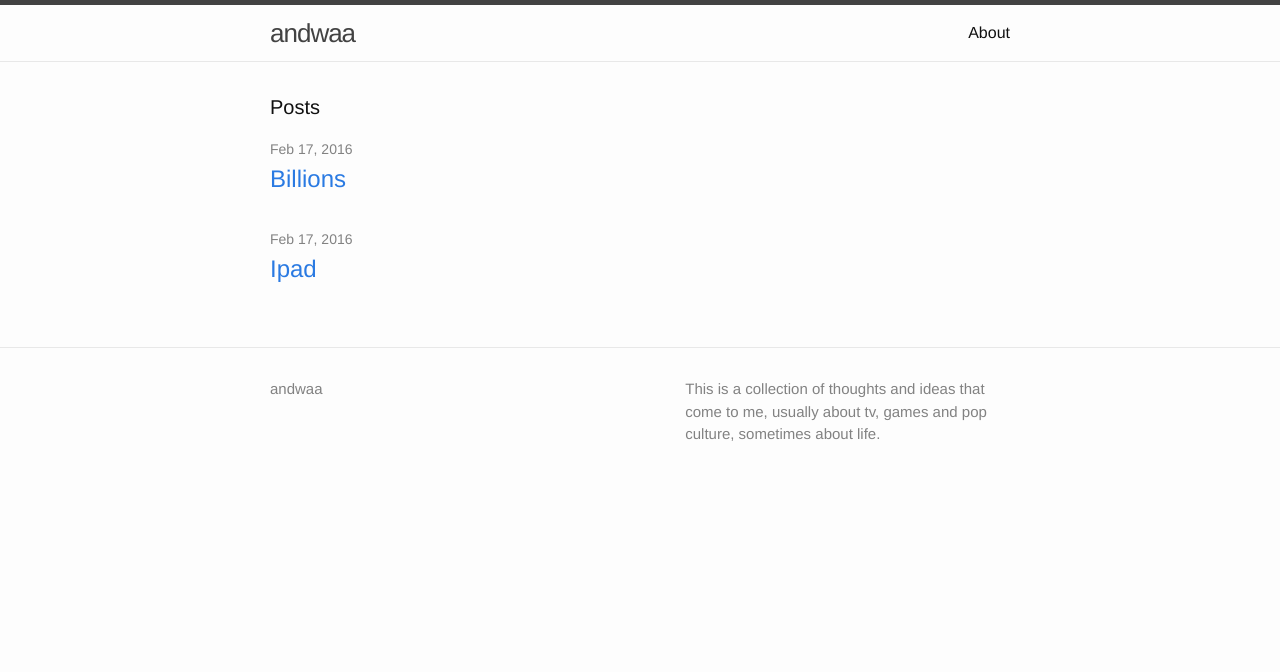
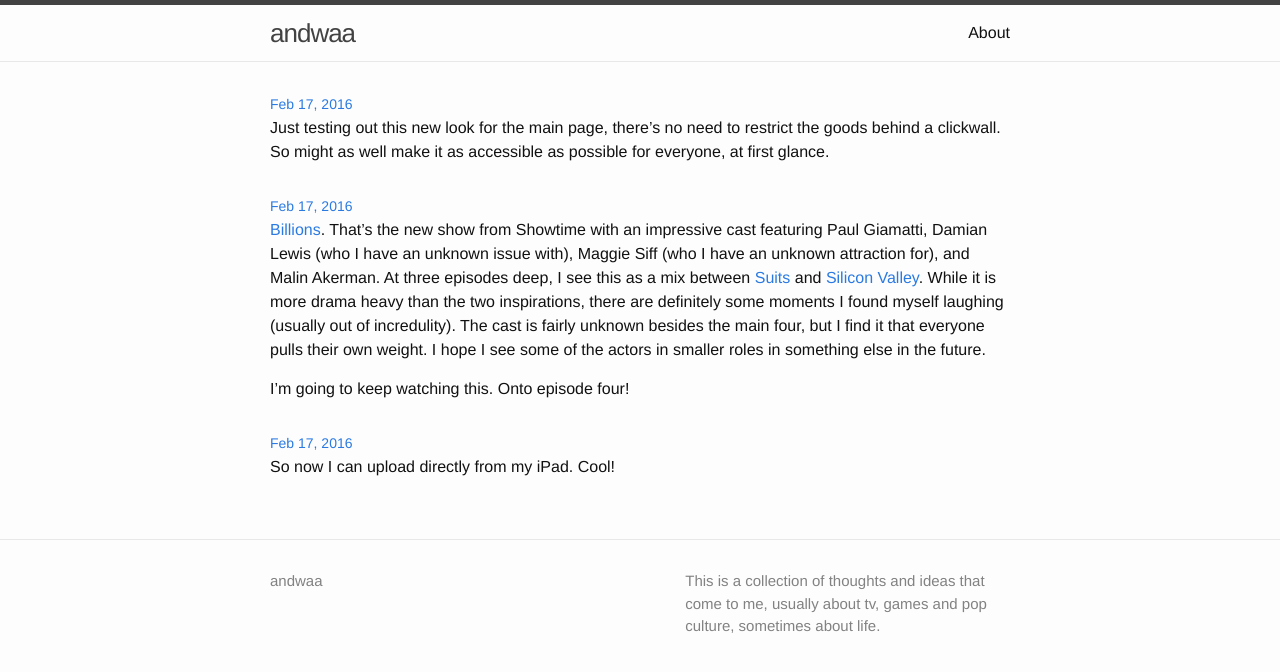
Before and after one commit to andwaa/web, a Jekyll site: the page built from index.html, in a window 1280 px wide. Shown: the top 672 px of the page. Built offline with Jekyll 4.4.1, drawn with Linux system fonts in a browser that asks for light colours.

Commit message:
Getting there

```diff
--- a/_config.yml
+++ b/_config.yml
@@ -16,3 +16,4 @@ url: "http://andwaa.github.io/web" # the base hostname & protocol for your site
 
 # Build settings
 markdown: kramdown
+permalink: /linked/:year/:month/:day/:title
--- a/_layouts/default.html
+++ b/_layouts/default.html
@@ -1,7 +1,7 @@
 <!DOCTYPE html>
 <html>
 
-  {% include head.html %}
+{% include head.html %}
 
   <body>
 
--- a/_layouts/page.html
+++ b/_layouts/page.html
@@ -4,7 +4,7 @@ layout: default
 <article class="post">
 
   <header class="post-header">
-    <h1 class="post-title">{{ page.title }}</h1>
+    <h2>{{ page.title }}</h2>
   </header>
 
   <div class="post-content">
--- a/_layouts/post.html
+++ b/_layouts/post.html
@@ -4,7 +4,7 @@ layout: default
 <article class="post" itemscope itemtype="http://schema.org/BlogPosting">
 
   <header class="post-header">
-    <h1 class="post-title" itemprop="name headline">{{ page.title }}</h1>
+
     <p class="post-meta"><time datetime="{{ page.date | date_to_xmlschema }}" itemprop="datePublished">{{ page.date | date: "%b %-d, %Y" }}</time>{% if page.author %} • <span itemprop="author" itemscope itemtype="http://schema.org/Person"><span itemprop="name">{{ page.author }}</span></span>{% endif %}</p>
   </header>
 
--- /dev/null
+++ b/_posts/2016-02-17-Trillions.markdown
@@ -0,0 +1,6 @@
+---
+layout: post
+title:  "Trillions"
+date:   2016-02-17 13:57:00 +1100
+---
+Just testing out this new look for the main page, there's no need to restrict the goods behind a clickwall. So might as well make it as accessible as possible for everyone, at first glance.
--- a/index.html
+++ b/index.html
@@ -4,20 +4,21 @@ layout: default
 
 <div class="home">
 
-  <h1 class="page-heading">Posts</h1>
+
 
   <ul class="post-list">
     {% for post in site.posts %}
       <li>
-        <span class="post-meta">{{ post.date | date: "%b %-d, %Y" }}</span>
+        <span class="post-meta"><a href="{{ post.url | prepend: site.baseurl }}">{{ post.date | date: "%b %-d, %Y" }}</a></span>
 
-        <h2>
-          <a class="post-link" href="{{ post.url | prepend: site.baseurl }}">{{ post.title }}</a>
-        </h2>
+
+{{ post.excerpt }}
       </li>
     {% endfor %}
   </ul>
 
+
+
  <!-- <p class="rss-subscribe">subscribe <a href="{{ "/feed.xml" | prepend: site.baseurl }}">via RSS</a></p> -->
 
 </div>
```
Also changed, not shown: _posts/2016-02-17-Billions.markdown (+6 -3 lines), assets/Billions-KeyArt.jpg (added).
